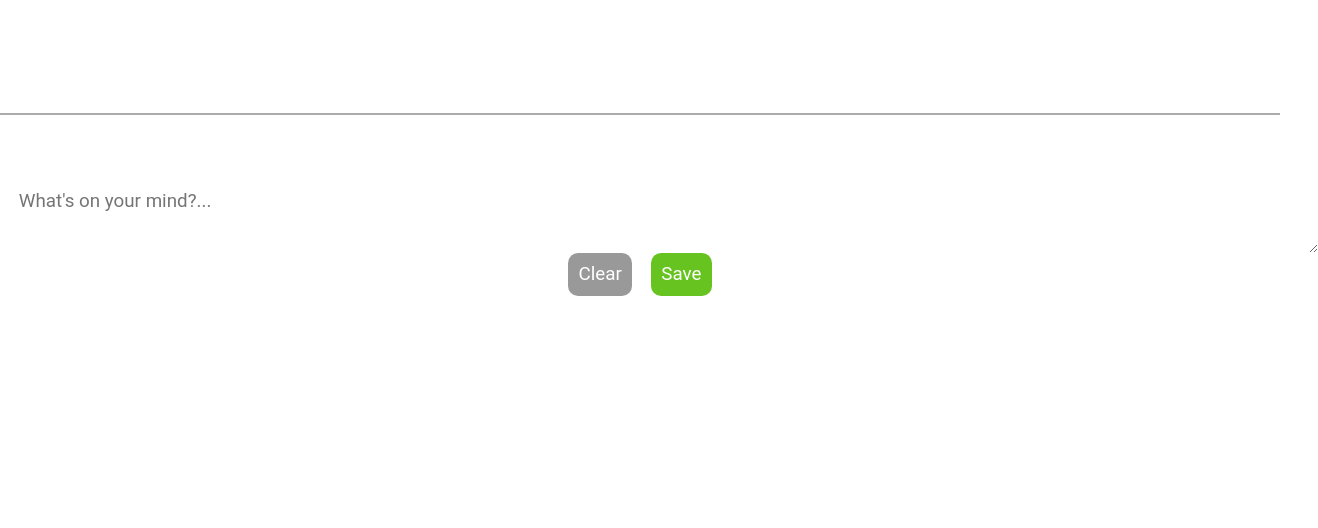
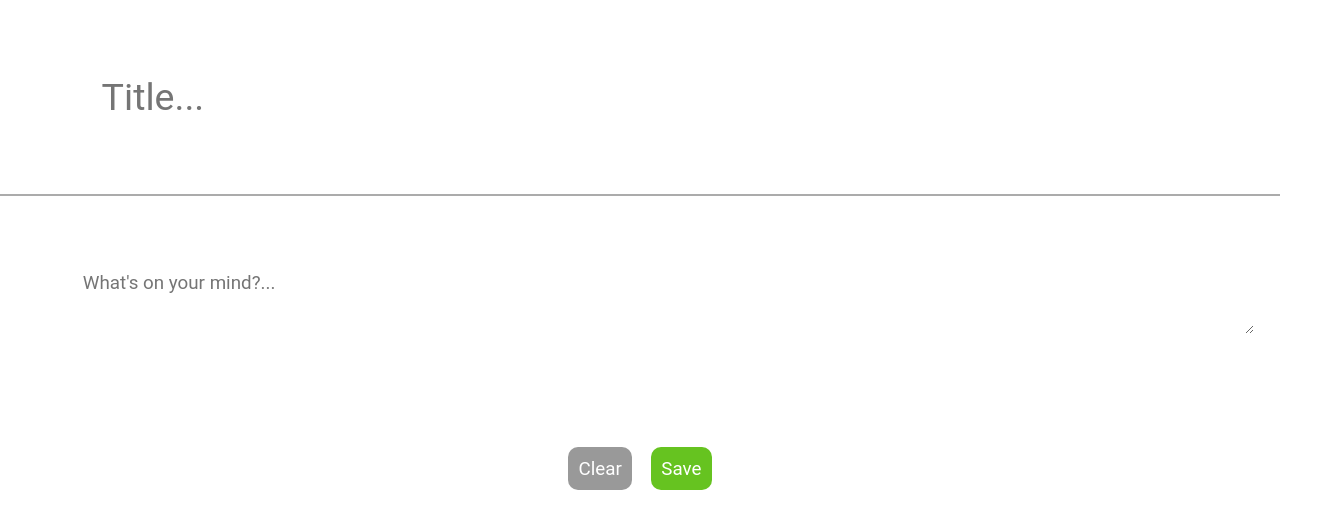
Before and after one commit to andresdhn/OneNote-lite, a React (Create React App) app: page / in a window 1280 px wide. Shown: the top 528 px of the page, 1318 px wide, since content can reach past the window. Built offline with nearby package versions, Linux system fonts and the light colour scheme.

Commit message:
Note first structure with raise up state wip

```diff
--- a/src/components/App.js
+++ b/src/components/App.js
@@ -1,7 +1,5 @@
 import React, { Component } from 'react'
 import Wrapper from './Wrapper'
-import TopForm from './TopForm'
-import NoteList from './NoteList'
 import Note from './Note'
 //
 class App extends Component {
@@ -9,55 +7,26 @@ class App extends Component {
         super()
 
         this.state = {
-            editing: true,
             notes: [],
         }
     }
 
-    handleNewNote = note => {
+    handleNoteSaved = note => {
         let newNotes = [
             ...this.state.notes,
-            { id: this.state.notes.length + 1, title: note, body: '' },
+            {
+                id: this.state.notes.length + 1,
+                title: note.title,
+                body: note.body,
+            },
         ]
-        this.setState({ notes: newNotes })
-    }
-
-    handleNoteSelected = id => {
-        let openNote = this.state.notes.filter(note => note.id === parseInt(id))
-        if (openNote) {
-            this.setState({ editing: true, openNote: openNote[0] })
-        }
-    }
-
-    handleNoteChanged = body => {
-        let notes = [...this.state.notes]
-        let noteIndex = notes.findIndex(
-            notes => notes.id === this.state.openNote.id
-        )
-        notes[noteIndex].body = body
-
-        this.setState({ editing: false, selectedId: 0, notes: notes })
-    }
-
-    handleNoteRemove = id => {
-        // Filter Removed item + Sorts list higher to lower id
-        let notes = [...this.state.notes]
-            .filter(note => note.id !== parseInt(id))
-            .sort((a, b) => a > b)
-
-        // Reorder list and redo Ids
-        let newNotes = notes.map((note, index) => {
-            note.id = index + 1
-            return note
-        })
-
-        this.setState({ notes: newNotes })
+        this.setState({ notes: newNotes, editing: true })
     }
 
     render() {
         return (
             <Wrapper>
-                <Note onNoteChanged={this.handleNoteChanged} />
+                <Note onNoteSaved={this.handleNoteSaved} />
             </Wrapper>
         )
     }
--- a/src/components/Note.js
+++ b/src/components/Note.js
@@ -4,19 +4,19 @@ import Button from './Button'
 class Note extends Component {
     constructor() {
         super()
-        this.handleChange = this.handleChange.bind(this)
+        this.handleTitleChange = this.handleTitleChange.bind(this)
+        this.handleBodyChange = this.handleBodyChange.bind(this)
         this.state = {
+            title: '',
             body: '',
         }
     }
 
-    componentDidMount() {
-        this.setState({
-            body: this.props.body,
-        })
+    handleTitleChange = e => {
+        this.setState({ title: e.target.value })
     }
 
-    handleChange = e => {
+    handleBodyChange = e => {
         this.setState({ body: e.target.value })
     }
 
@@ -27,21 +27,37 @@ class Note extends Component {
     }
 
     handleSave = () => {
-        this.props.onNoteChanged(this.state.body)
+        this.props.onNoteSaved({
+            title: this.state.title,
+            body: this.state.body,
+        })
     }
 
     render() {
         return (
-            <div className="note">
+            <div id="note">
                 <section id="header">
-                    <div className="container">{this.state.title}</div>
+                    <div className="container">
+                        <input
+                            type="text"
+                            className="note__title"
+                            placeholder="Title..."
+                            value={this.state.title}
+                            onChange={this.handleTitleChange}
+                        />
+                    </div>
                 </section>
                 <section id="body">
-                    <textarea
-                        onChange={this.handleChange}
-                        value={this.state.body}
-                        placeholder="What's on your mind?..."
-                    ></textarea>
+                    <div className="container">
+                        <textarea
+                            className="note__body"
+                            onChange={this.handleBodyChange}
+                            value={this.state.body}
+                            placeholder="What's on your mind?..."
+                        ></textarea>
+                    </div>
+                </section>
+                <section id="footer">
                     <div className="form__group">
                         <Button color="gray" onClicked={this.handleClear}>
                             Clear
--- a/src/components/TopForm.js
+++ b/src/components/TopForm.js
@@ -27,15 +27,6 @@ class TopForm extends Component {
                     <h1>{this.props.title}</h1>
                 ) : (
                     <div className="form__group">
-                        <input
-                            type="text"
-                            className="form__control"
-                            placeholder="Add a new note"
-                            value={this.state.title}
-                            onChange={e =>
-                                this.setState({ title: e.target.value })
-                            }
-                        />
                         <Button color="green" onClicked={this.handleSubmit}>
                             Save
                         </Button>
--- a/src/styles/components/Note.scss
+++ b/src/styles/components/Note.scss
@@ -1,9 +1,22 @@
-.note {
-    textarea {
+#note {
+    .note__title {
+        display: block;
+        min-width: 100px;
+        max-width: 400px;
+        padding: 0.5em;
+        margin: 0 0.5em;
+        border: 0;
+
+        font-size: $font-size-2;
+        color: $color-text;
+        outline: none;
+    }
+
+    .note__body {
         display: block;
         border: 0;
         width: 100%;
-        height: 100%;
+        height: auto;
         padding: 1em;
         outline: none;
     }
```
